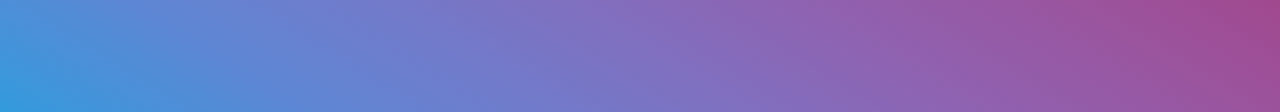
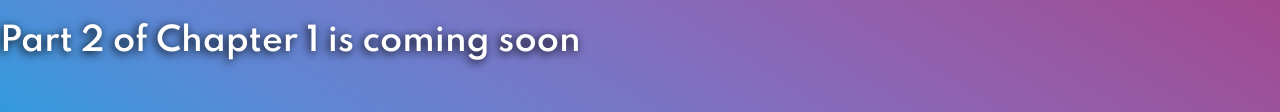
Before and after one commit to jopdop30/burial-rites, a plain HTML site: page chapter_1.html in a window 1280 px wide. Shown: the part 297-409 px from the top of the page. Drawn offline with Linux system fonts and the light colour scheme.

Commit message:
Update chapter_1.html

```diff
--- a/chapter_1.html
+++ b/chapter_1.html
@@ -95,7 +95,7 @@ li.dropdown {
 
 <h1>Chapter 1</h1>
 <iframe width="50%" height="166" scrolling="no" frameborder="no" allow="autoplay" src="https://w.soundcloud.com/player/?url=https%3A//api.soundcloud.com/tracks/776365066&color=%23ff5500&auto_play=false&hide_related=false&show_comments=true&show_user=true&show_reposts=false&show_teaser=true"></iframe>
-
+  <h1>Part 2 of Chapter 1 is coming soon</h1>
 <script>
   $("a[href='#top']").click(function() {
   $("html, body").animate({ scrollTop: 0 }, "slow");
```
